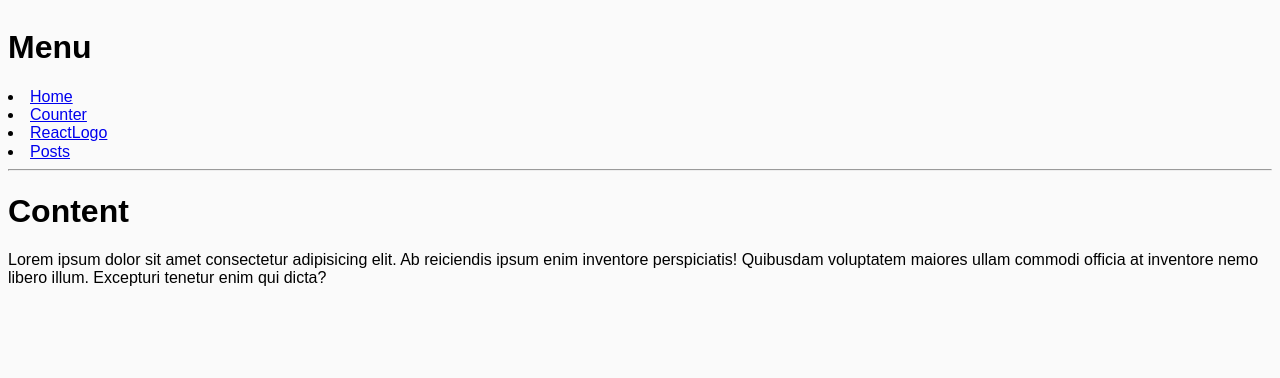
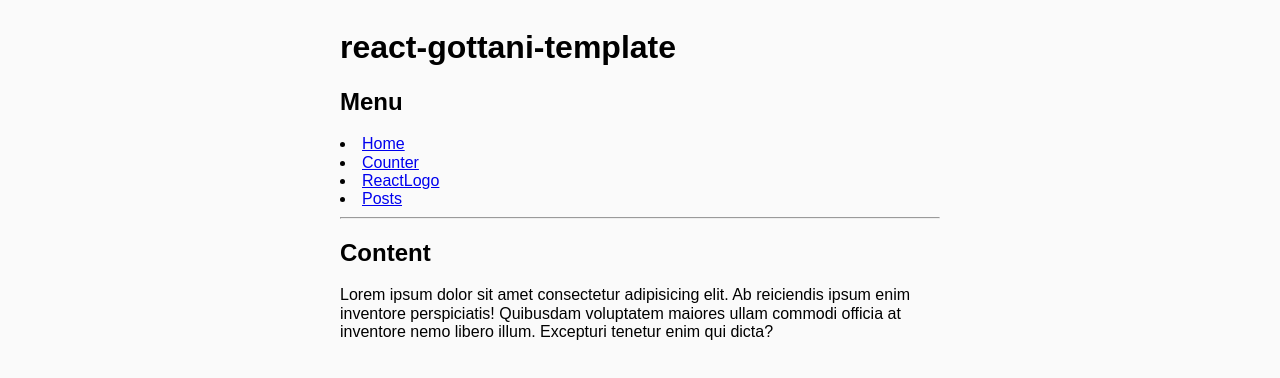
Before and after one commit to redshoga/react-gottani-template, a React (Create React App) app: page / in a window 1280 px wide. Shown: the top 378 px of the page. Built offline with nearby package versions, Linux system fonts and the light colour scheme; no server answers; what @aspida/axios would draw is missing.

Commit message:
Add style to default layout

```diff
--- /dev/null
+++ b/src/layouts/DefaultLayout.module.scss
@@ -0,0 +1,4 @@
+.container {
+  width: 600px;
+  margin: 0 auto;
+}
--- a/src/layouts/DefaultLayout.tsx
+++ b/src/layouts/DefaultLayout.tsx
@@ -1,12 +1,15 @@
 import React from "react";
 import { Link } from "react-router-dom";
 import { ROUTES } from "../constants/routes";
+import styles from "./DefaultLayout.module.scss";
 
 export const DefaultLayout: React.FC = ({ children }) => {
   return (
-    <>
+    <div className={styles.container}>
+      <h1>react-gottani-template</h1>
+
       <section>
-        <h1>Menu</h1>
+        <h2>Menu</h2>
         <li>
           <Link to={ROUTES.ROOT}>Home</Link>
         </li>
@@ -24,9 +27,9 @@ export const DefaultLayout: React.FC = ({ children }) => {
       <hr />
 
       <section>
-        <h1>Content</h1>
+        <h2>Content</h2>
         <main>{children}</main>
       </section>
-    </>
+    </div>
   );
 };
```
